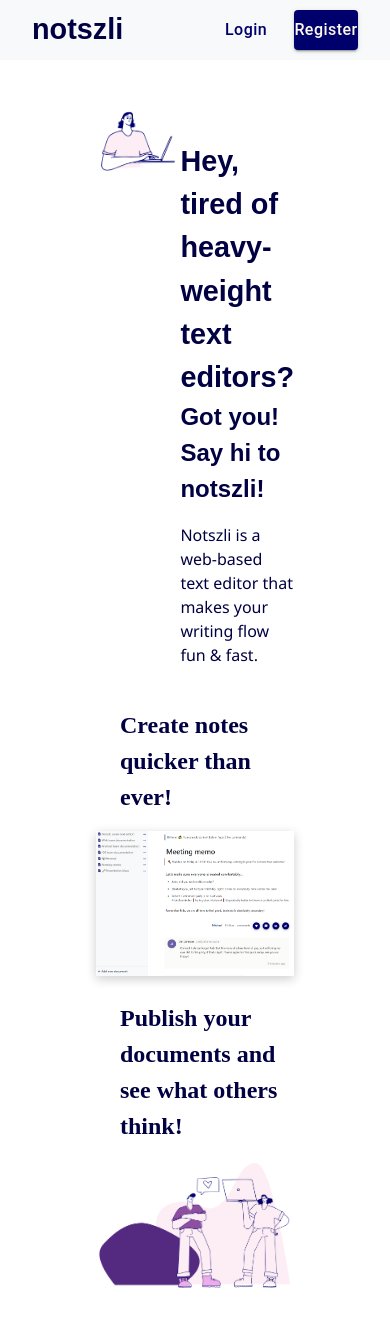
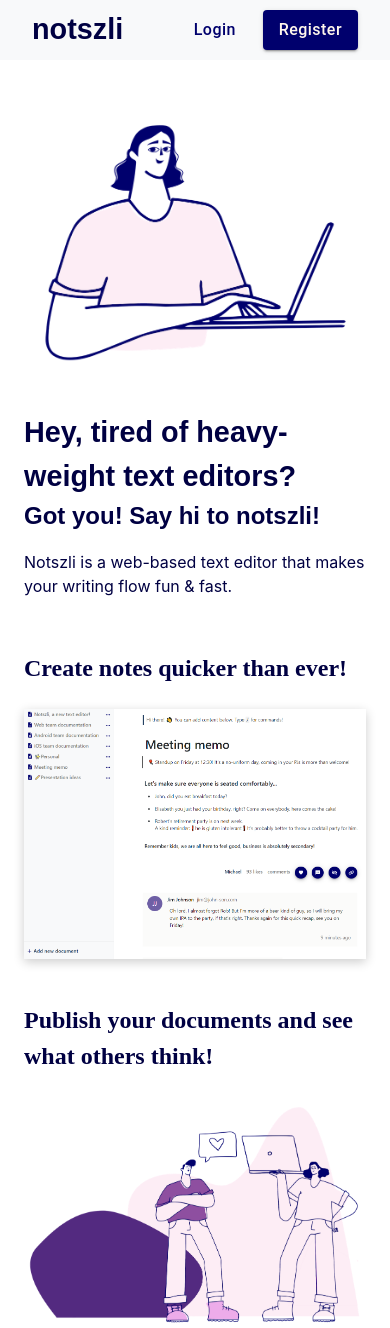
Before and after one commit to szianami/notszli, a React (Create React App) app: page / in a window 390 px wide. Before the commit the page ends 1291 px from the top, so only its background shows below. Built offline with nearby package versions, Linux system fonts and the light colour scheme; no server answers; a web font is replaced by a local one; what javascript-time-ago would draw is missing.

Commit message:
fix(index.css): fix main content responsivity

```diff
--- a/src/components/reactions.js
+++ b/src/components/reactions.js
@@ -251,7 +251,7 @@
                 <Tooltip title="Copy document URL to clipboard">
                   <Fab
                     onClick={() => {
-                      this.openAlert();
+                      this.openCopyAlert();
                       navigator.clipboard.writeText(this.props.route);
                     }}
                     size="small"
--- a/src/components/welcomePage.js
+++ b/src/components/welcomePage.js
@@ -1,4 +1,5 @@
 import * as React from 'react';
+import Grid from '@mui/material/Grid';
 import welcomeImg from '../images/welcome_computer_torso.png';
 import documentExample from '../images/example.png';
 import teamDiscussionImg from '../images/team_discussion.png';
@@ -17,23 +18,17 @@
             flexDirection: 'column',
           }}
         >
-          <div
-            style={{
-              display: 'flex',
-            }}
-          >
-            <div>
+          <Grid container spacing={0}>
+            <Grid item xs={12} sm={6}>
               <img
                 src={welcomeImg}
                 style={{
                   width: '100%',
-                  display: 'flex',
-                  alignContent: 'center',
-                  flexWrap: 'wrap',
                 }}
                 alt="a person sitting in front of a computer"
               />
-            </div>
+            </Grid>
+            <Grid item xs={12} sm={6}>
               <div
                 style={{
                   paddingTop: '2rem',
@@ -68,8 +63,6 @@
                     style={{
                       paddingTop: '1em',
                       color: 'rgb(0 0 66)',
-                    fontFamily: 'Segoe UI',
-                    fontWeight: '500',
                       fontSize: '16px',
                     }}
                   >
@@ -78,12 +71,13 @@
                   </p>
                 </div>
               </div>
-          </div>
+            </Grid>
+          </Grid>
           <div>
             <p
               style={{
-                paddingTop: '1em',
-                paddingLeft: '1em',
+                paddingTop: '1.5em',
+                paddingBottom: '0.3em',
                 color: 'rgb(0 0 66)',
                 fontFamily: 'ABeeZee',
                 fontWeight: '700',
@@ -105,8 +99,8 @@
           <div>
             <p
               style={{
-                paddingTop: '1em',
-                paddingLeft: '1em',
+                paddingTop: '1.8em',
+                paddingBottom: '0.5em',
                 color: 'rgb(0 0 66)',
                 fontFamily: 'ABeeZee',
                 fontWeight: '700',
--- a/src/index.css
+++ b/src/index.css
@@ -12,24 +12,21 @@
 .main {
   margin-left: 300px;
   margin-top: 60px;
-  width: -webkit-fill-available;
+  flex: auto;
 }
 
 .document-container {
 
-  padding-left: calc(96px + env(safe-area-inset-left));
-  padding-right: calc(96px + env(safe-area-inset-left));
+  padding-left: calc(24px + env(safe-area-inset-left));
+  padding-right: calc(24px + env(safe-area-inset-left));
   width: 100%;
   max-width: 970px;
   margin-left: auto;
   margin-right: auto;
-/*  margin-left: auto;
-  margin-right: auto;
-   */
 }
 .Logo {
+  flex: auto;
   margin-left: 2rem;
-  width: 100%;
   color: #0f2e53;
   font-family: 'ABeeZee', sans-serif;
   font-size: 1.8rem;
```
Lines whose indentation alone changed are shown as unchanged.
